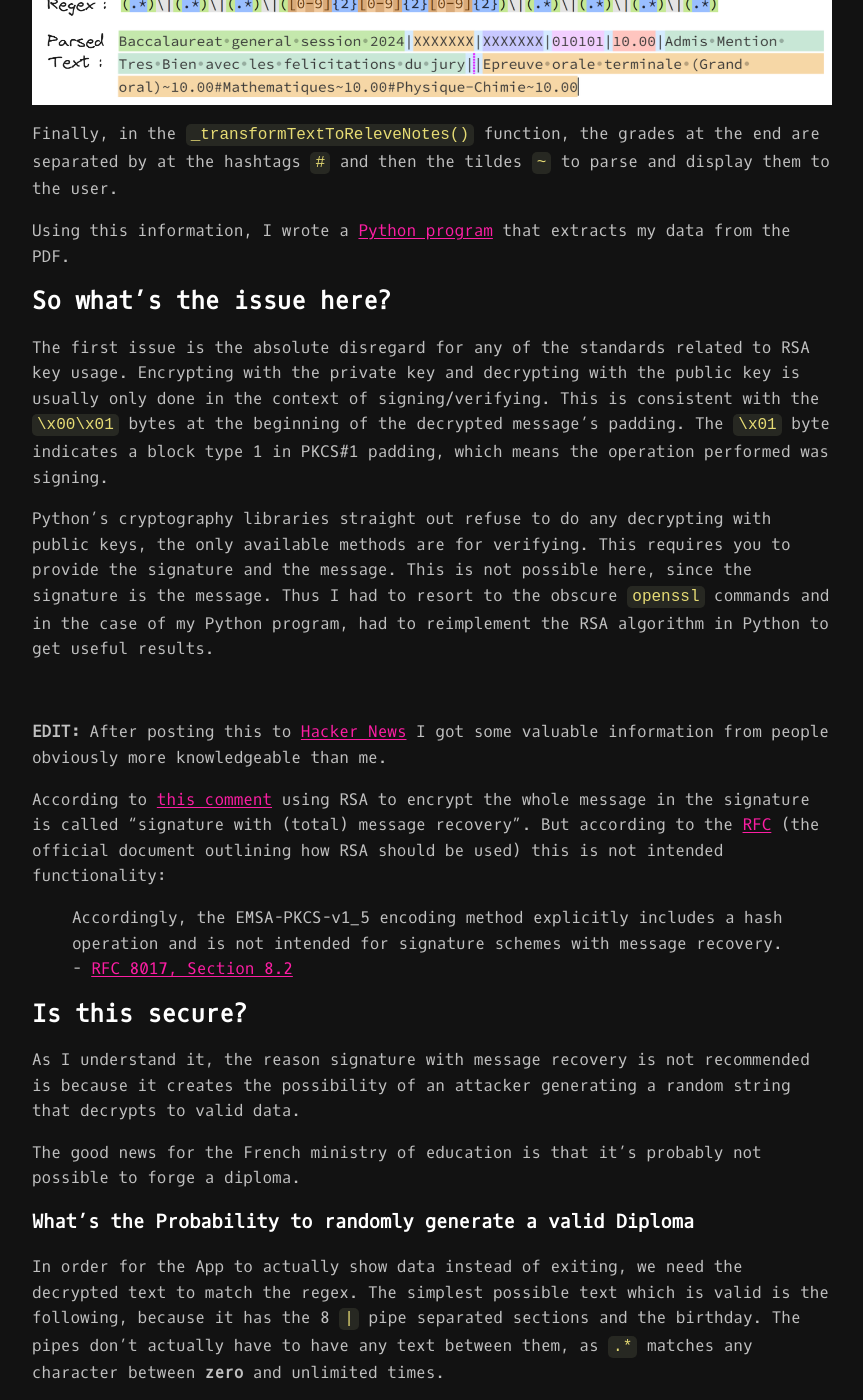
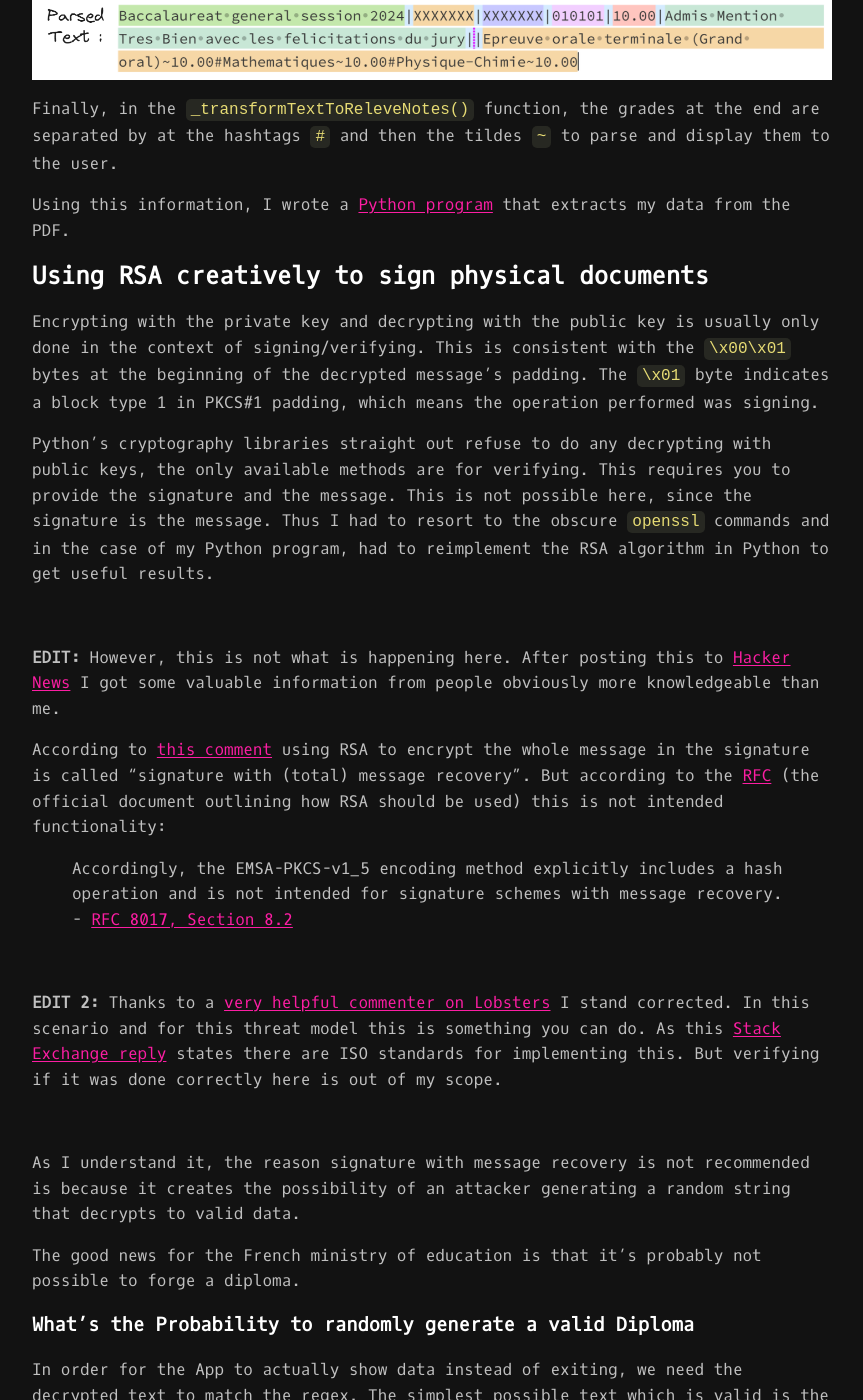
Before and after one commit to obrhubr/obrhubr.github.io, a Jekyll site: the page built from _posts/2024-06-21-reverse-engineering-diploma.md, in a window 1280 px wide and 1400 px high, scrolled down 5558 px. Shown: the whole window, without its empty margins (208-1071 px from the left). Built offline with Jekyll 4.4.1, drawn with Linux system fonts in a browser that asks for light colours; some of the changed text lies outside the part shown.

Commit message:
Automated update to blog posts

```diff
--- a/_posts/2024-06-21-reverse-engineering-diploma.md
+++ b/_posts/2024-06-21-reverse-engineering-diploma.md
@@ -34,11 +34,11 @@ As I have at least a little bit of trust in the French authorities’ knowledge
 
 When I scanned the code to extract the data, what I discovered was a simple base64 encoded string (which I knew because it ended in `==`) exactly 258 bytes long. But my excitement didn’t last long as the result of decoding it was random bytes that didn’t seem to contain any useful data.
 
-## Discovering the atrocities committed to create the QR code
+## Discovering that this would take longer than I thought
 
 After asking my friend to send me his PDF too, I realised that his was also 258 bytes long. For anyone with a little knowledge about RSA encryption, this does not bode well. But at that time I was blissfully ignorant and assumed I did something wrong - I thought I may have chosen the wrong character set - and it would decode just fine after fiddling with it a bit.
 
-But when I was still left with illegible garbled data, I knew that I would have to look inside the app itself, to discover how it accessed the data.
+But when I was still left with illegible garbled data, I knew that I would have to look inside the app itself to discover how it accessed the data.
 
 But there was one more thing to try first: Did the app access the internet to fetch the diploma? This would tell me if there was hope for a simple and quick solution. After putting my phone in airplane mode I could still access the data through the app. This was good news, as it confirmed that both the data and the keys to decrypt it had to be in the app itself. But actually accessing them would be another challenge.
 
@@ -102,21 +102,25 @@ Finally, in the `_transformTextToReleveNotes()` function, the grades at the end
 
 Using this information, I wrote a [Python program](https://github.com/obrhubr/reverseengineering-diploma/blob/master/src/load_diploma.py) that extracts my data from the PDF.
 
-## So what’s the issue here?
+## Using RSA creatively to sign physical documents
 
-The first issue is the absolute disregard for any of the standards related to RSA key usage. Encrypting with the private key and decrypting with the public key is usually only done in the context of signing/verifying. This is consistent with the `\x00\x01` bytes at the beginning of the decrypted message’s padding. The `\x01` byte indicates a block type 1 in PKCS#1 padding, which means the operation performed was signing.
+Encrypting with the private key and decrypting with the public key is usually only done in the context of signing/verifying. This is consistent with the `\x00\x01` bytes at the beginning of the decrypted message’s padding. The `\x01` byte indicates a block type 1 in PKCS#1 padding, which means the operation performed was signing.
 
 Python’s cryptography libraries straight out refuse to do any decrypting with public keys, the only available methods are for verifying. This requires you to provide the signature and the message. This is not possible here, since the signature is the message. Thus I had to resort to the obscure `openssl` commands and in the case of my Python program, had to reimplement the RSA algorithm in Python to get useful results.
 
 <br/>
 
-**EDIT:** After posting this to [Hacker News](https://news.ycombinator.com/item?id=40878538) I got some valuable information from people obviously more knowledgeable than me.
+**EDIT:** However, this is not what is happening here. After posting this to [Hacker News](https://news.ycombinator.com/item?id=40878538) I got some valuable information from people obviously more knowledgeable than me.
 
 According to [this comment](https://news.ycombinator.com/item?id=40878538#40879071) using RSA to encrypt the whole message in the signature is called “signature with (total) message recovery”. But according to the [RFC](https://datatracker.ietf.org/doc/html/rfc8017) (the official document outlining how RSA should be used) this is not intended functionality:
 
 > Accordingly, the EMSA-PKCS-v1_5 encoding method explicitly includes a hash operation and is not intended for signature schemes with message recovery. - [RFC 8017, Section 8.2](https://datatracker.ietf.org/doc/html/rfc8017#section-8.2)
 
-## Is this secure?
+<br/>
+
+**EDIT 2:** Thanks to a [very helpful commenter on Lobsters](https://lobste.rs/s/qkqe46/reverse_engineering_verification_qr#c_hx3k9r) I stand corrected. In this scenario and for this threat model this is something you can do. As this [Stack Exchange reply](https://crypto.stackexchange.com/questions/17802/description-of-signatures-with-message-recovery-as-in-iso-iec-9796-2-and-emv-si) states there are ISO standards for implementing this. But verifying if it was done correctly here is out of my scope.
+
+<br/>
 
 As I understand it, the reason signature with message recovery is not recommended is because it creates the possibility of an attacker generating a random string that decrypts to valid data.
 
```
